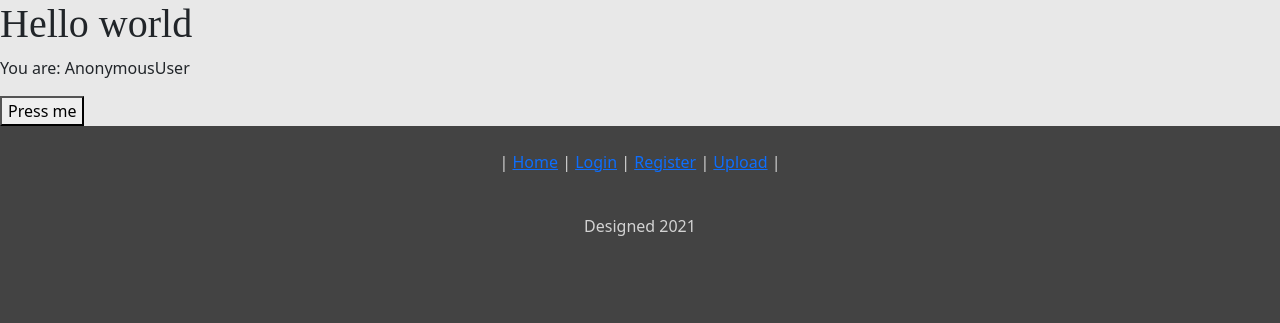
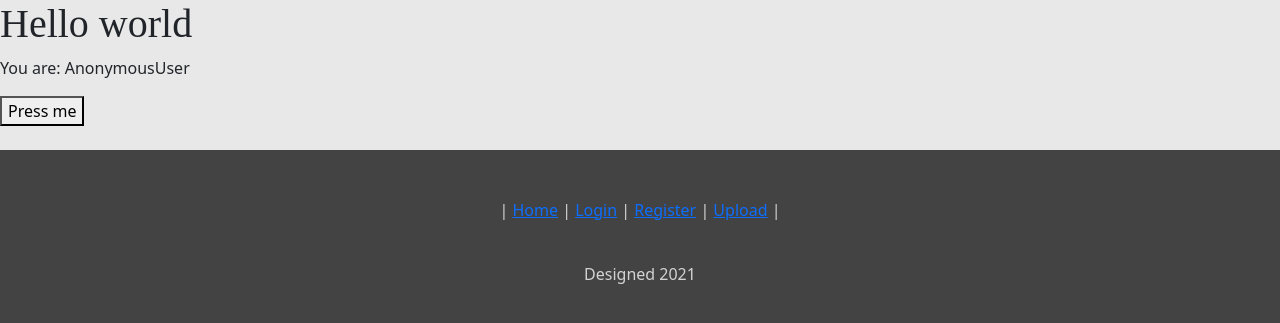
Before and after one commit to IsaiahST2020/SeniorDesignProject, a Django app: page / in a window 1280 px wide. Shown: the part 221-544 px from the top of the page. Run offline with Django 3.2, Linux system fonts and the light colour scheme; some libraries are stand-ins or nearby versions.

Commit message:
Gave main and footer separation padding

```diff
--- a/templates/base.html
+++ b/templates/base.html
@@ -47,13 +47,12 @@
                 </div>
             </div>
         </nav>
-        <main>
+        <main class="pb-4">
             {% block content %}
             replace mex
             {% endblock %}
         </main>
-        <footer class="text-center">
-            <br />
+        <footer class="text-center pt-5">
             <p>| <a href="/">Home</a> | <a href="/login">Login</a> | <a href="/register">Register</a> | <a
                     href="/upload">Upload</a> |</p>
             <br />
```
